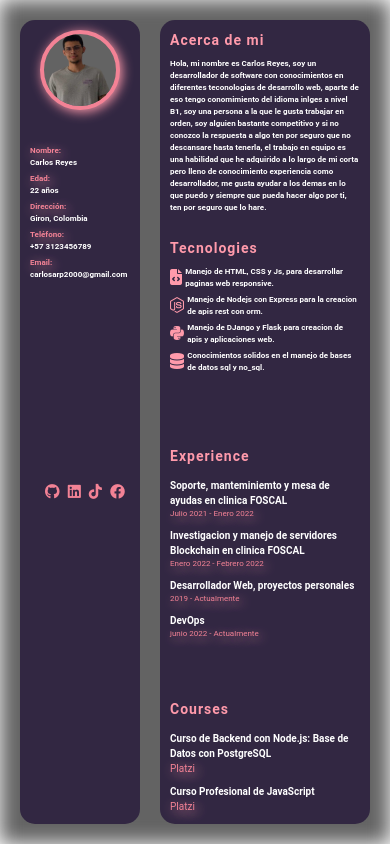
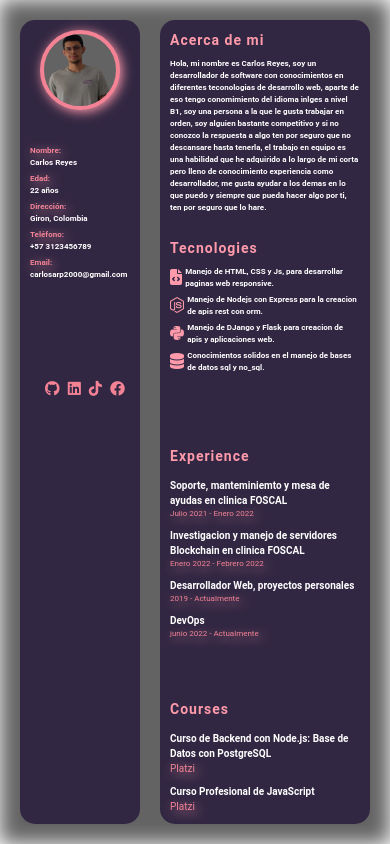
Before and after one commit to carlos398/cv-portfolio, a plain HTML site: page about.html in a window 390 px wide. Drawn offline with Linux system fonts and the light colour scheme.

Commit message:
correccion redes

```diff
--- a/css/styles.css
+++ b/css/styles.css
@@ -596,11 +596,6 @@ main .About .About__derecho{
         margin-bottom: 0.5em;
     }
 
-    .About__izquierdo__info .About__izquierdo_contact .redes{
-        margin-top: 15em;
-        margin-left: 0px;
-    }
-
     .About__izquierdo__info .About__izquierdo_contact .redes a{
         font-size: 1.6rem;
         margin-right: 5px;
@@ -722,10 +717,6 @@ main .About .About__derecho{
         font-size: 0.8rem;
     }
 
-    .About__izquierdo__info .About__izquierdo_contact .redes {
-        margin-top: 200px;
-    }
-
     .About__izquierdo__info .About__izquierdo_contact .redes a{
         font-size: 1.5rem;
         margin-right: 3px;
```
